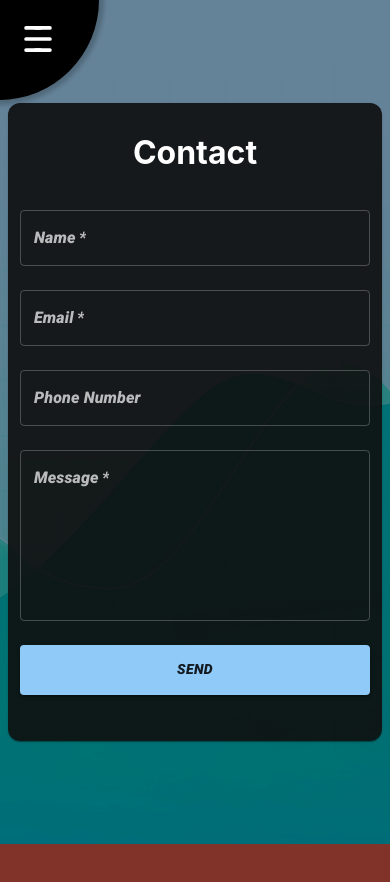
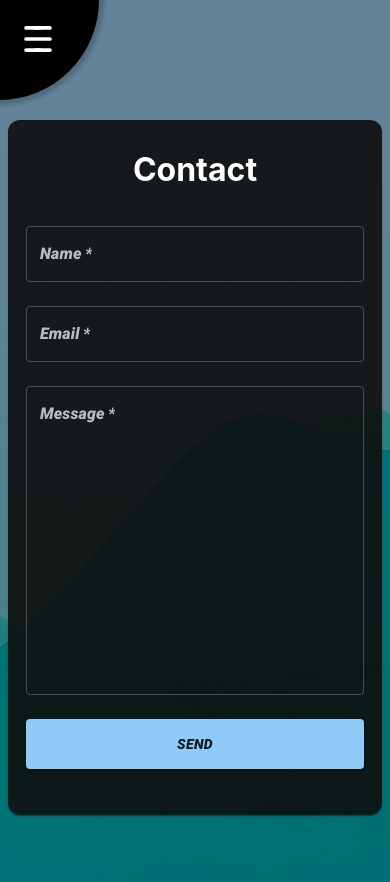
Before and after one commit to perintyler/MyPage, a React (Create React App) app: page /contact in a window 390 px wide. Shown: the top 882 px of the page. Before the commit the page ends 844 px from the top, so only its background shows below. Built offline with nearby package versions, Linux system fonts and the light colour scheme.

Commit message:
no phone input

```diff
--- a/src/contact/ContactForm.jsx
+++ b/src/contact/ContactForm.jsx
@@ -3,9 +3,16 @@
 import { useState } from "react";
 import { TextField, Button, Box } from "@mui/material";
 
-class ContactInfo {
-  constructor(name, email, message, phoneNumber=null) {
-    this.name = name;
+class ContactInfo
+{
+  constructor(name, email, message, phoneNumber=null)
+  {
+    if (process.env.ENVIRONMENT === 'development') {
+      this.name = `${name} (development)`;
+    } else {
+      this.name = name;
+    }
+
     this.email = email;
     this.message = message;
     this.phoneNumber = phoneNumber;
@@ -31,7 +38,7 @@ class ContactInfo {
   }
 }
 
-export function ContactForm({ title, onComplete, buttonTitle, children, msgIsRequired, phoneIsRequired })
+export function ContactForm({ title, onComplete, buttonTitle, children, msgIsRequired, askForPhone, numMessageRows, width, isDisabled })
 {
   const [name, setName] = useState("");
   const [email, setEmail] = useState("");
@@ -47,8 +54,19 @@ export function ContactForm({ title, onComplete, buttonTitle, children, msgIsReq
     setMessage("");
   };
 
+  var phoneNumberTextField = askForPhone !== true ? <></> : (
+    <TextField
+      fullWidth
+      label="Phone Number"
+      value={phoneNumber}
+      onChange={(e) => setPhoneNumber(e.target.value)}
+      margin="normal"
+      required={true}
+    />
+  );
+
   return (
-    <Box sx={{ maxWidth: 600 }} pb={2} className="contact-form">
+    <Box className="contact-form" maxWidth="800px" pb={2}>
       <form onSubmit={handleSubmit}>
         <TextField
           fullWidth
@@ -67,14 +85,7 @@ export function ContactForm({ title, onComplete, buttonTitle, children, msgIsReq
           type="email"
           required
         />
-        <TextField
-          fullWidth
-          label="Phone Number"
-          value={phoneNumber}
-          onChange={(e) => setPhoneNumber(e.target.value)}
-          margin="normal"
-          required={phoneIsRequired}
-        />
+        {phoneNumberTextField}
         <TextField
           fullWidth
           label="Message"
@@ -82,10 +93,17 @@ export function ContactForm({ title, onComplete, buttonTitle, children, msgIsReq
           onChange={(e) => setMessage(e.target.value)}
           margin="normal"
           multiline
-          minRows={6}
+          minRows={numMessageRows || 6}
           required={msgIsRequired || false}
         />
-        <Button fullWidth={true} variant="contained" type="submit" sx={{ mt: 2 }}>{buttonTitle || "submit"}</Button>
+        <Button
+          disabled={isDisabled}
+          fullWidth={true}
+          variant="contained"
+          type="submit"
+          sx={{ mt: 2 }}
+          children={buttonTitle || "submit"}
+        />
       </form>
     </Box>
   );
--- a/src/contact/ContactView.css
+++ b/src/contact/ContactView.css
@@ -6,9 +6,13 @@
   background-color: rgba(0, 0, 0, 0.9) !important;
   padding-left: 36px;
   padding-right: 36px;
-  padding-top: 22px;
-  padding-bottom: 22px;
+  padding-top: 30px;
+  padding-bottom: 30px;
   border-radius: 12px !important;
+}
+
+.contact-card .contact-form {
+  width: 800px;
 }
 
 @media (max-width: 616px)
@@ -16,14 +20,20 @@
   .contact-card {
     margin-left: 8px;
     margin-right: 8px;
-    margin-top: 22px;
-    margin-bottom: 22px;
-    padding-top: 30px;
-    padding-bottom: 30px;
-    padding-left: 12px;
-    padding-right: 12px;
+    margin-top: 120px;
+    margin-bottom: 120px;
+    padding-left: 18px;
+    padding-right: 18px;
   }
 }
+
+@media (max-width: 816px)
+{
+  .contact-card .contact-form {
+    width: 100%;
+  }
+}
+
 
 .contact-card button {
   height: 50px;
```
